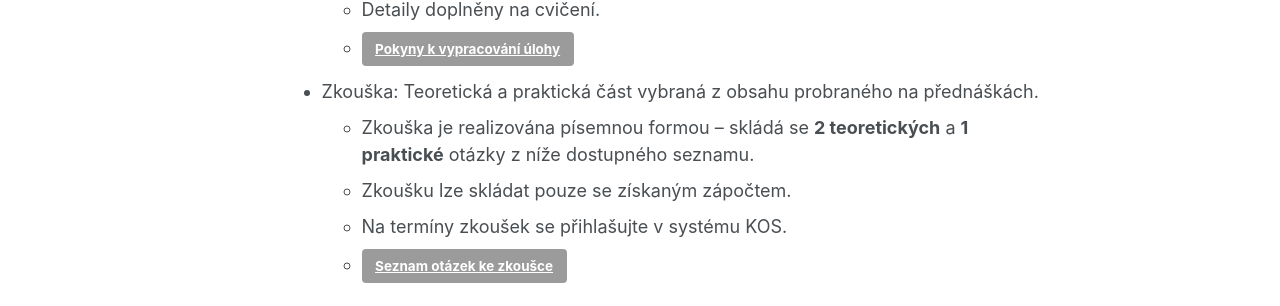
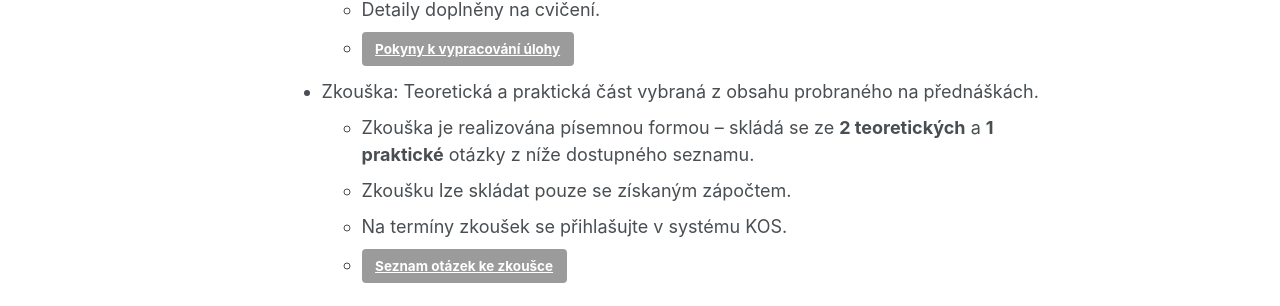
Before and after one commit to buresjan/buresjan.github.io, a Jekyll site: the page built from _teaching/01lip.md, in a window 1280 px wide and 900 px high. Shown: the part 426-732 px from the top of the window. Built offline with Jekyll 4.4.1, drawn with Linux system fonts in a browser that asks for light colours.

Commit message:
text changes

```diff
--- a/_teaching/01lip.md
+++ b/_teaching/01lip.md
@@ -23,7 +23,7 @@ Požadavky
   - Detaily doplněny na cvičení.
   - <a class="btn lp-btn" href="{{ '/files/pokyny.pdf' | relative_url }}" download>Pokyny k vypracování úlohy</a>
 - Zkouška: Teoretická a praktická část vybraná z obsahu probraného na přednáškách.
-  - Zkouška je realizována písemnou formou -- skládá se **2 teoretických** a **1 praktické** otázky z níže dostupného seznamu.
+  - Zkouška je realizována písemnou formou -- skládá se ze **2 teoretických** a **1 praktické** otázky z níže dostupného seznamu.
   - Zkoušku lze skládat pouze se získaným zápočtem.
   - Na termíny zkoušek se přihlašujte v systému KOS.
   - <a class="btn lp-btn" href="{{ '/files/otazky.pdf' | relative_url }}" download>Seznam otázek ke zkoušce</a>
```
